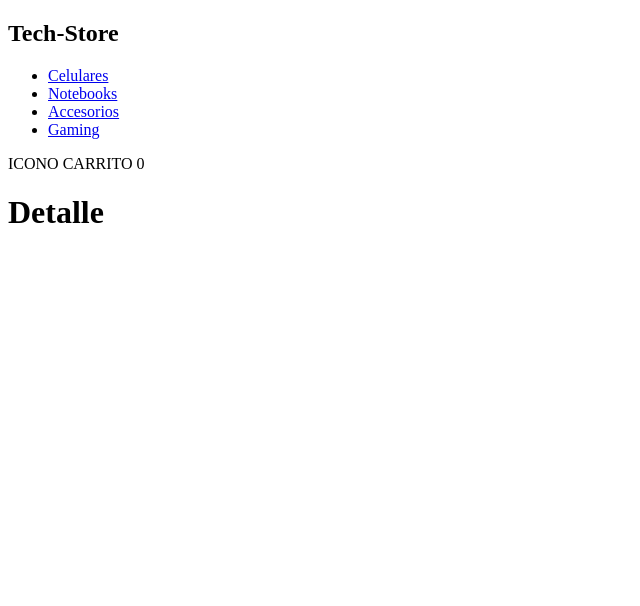
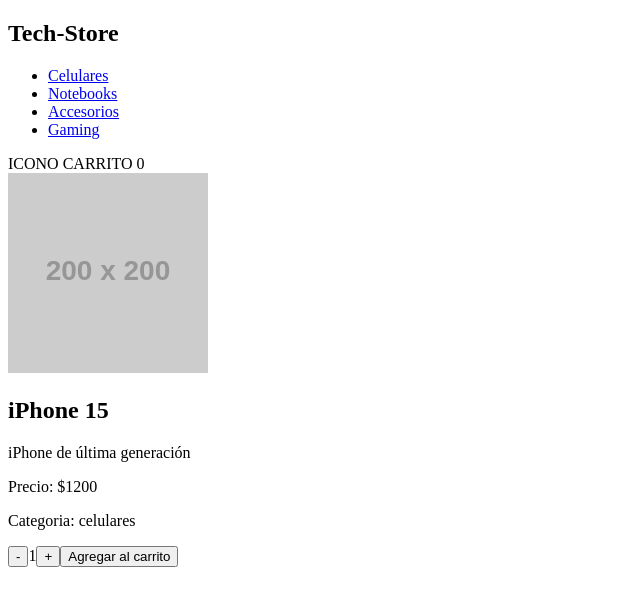
Before and after one commit to keviniumm/e-commerce-con-React, a React (Vite) app: page /item/1 in a window 1280 px wide. Shown: the top 606 px of the page, without its empty margins (0-640 px from the left). Built offline with nearby package versions, Linux system fonts and the light colour scheme.

Commit message:
paso 10 completo

```diff
--- a/src/components/Item.jsx
+++ b/src/components/Item.jsx
@@ -1,3 +1,6 @@
+import { Link } from "react-router-dom"
+
+
 const Item = ({ producto }) => {
     return (
         <div>
@@ -15,6 +18,8 @@
 
             <p>Categoria: {producto.categoria}</p>
 
+            <Link to={`/item/${producto.id}`}>Ver detalle</Link>
+
             <hr />
 
         </div>
--- /dev/null
+++ b/src/components/ItemCount.jsx
@@ -0,0 +1,38 @@
+import { useState } from "react";
+
+const ItemCount = ({ onAdd }) => {
+
+    const [count, setCount] = useState(1)
+
+    const incrementar = () => {
+        setCount(count + 1)
+    }
+
+    const decrementar = () => {
+
+        if (count > 1) {
+            setCount(count - 1)
+        }
+
+    }
+
+    const manejarAgregar = () => {
+        onAdd(count)
+    }
+
+    return (
+        <div>
+
+            <button onClick={decrementar}>-</button>
+
+            <span>{count}</span>
+
+            <button onClick={incrementar}>+</button>
+
+            <button onClick={manejarAgregar}>Agregar al carrito</button>
+
+        </div>
+    )
+}
+
+export default ItemCount
--- a/src/pages/ItemDetail.jsx
+++ b/src/pages/ItemDetail.jsx
@@ -1,6 +1,46 @@
+import { useParams } from "react-router-dom"
+
+import products from '../data/products'
+
+import ItemCount from '../components/ItemCount'
+
 const ItemDetail = () => {
+
+    const { id } = useParams()
+
+
+    const productosEcontrados = products.find(producto => producto.id == id)
+
+
+    if (!productosEcontrados) {
+        return <h2>Producto no encontrado</h2>
+    }
+
+    const onAdd = (cantidad) => {
+        console.log('Cantidad agregada:', cantidad)
+    }
+
+
     return (
-        <h1>Detalle</h1>
+
+        <section>
+
+            <img
+                src={productosEcontrados.imagen}
+                alt={productosEcontrados.nombre}
+            />
+
+            <h2>{productosEcontrados.nombre}</h2>
+
+            <p>{productosEcontrados.descripcion}</p>
+
+            <p>Precio: ${productosEcontrados.precio}</p>
+
+            <p>Categoria: {productosEcontrados.categoria}</p>
+
+            <ItemCount onAdd={onAdd} />
+
+        </section>
     )
 }
 
```
